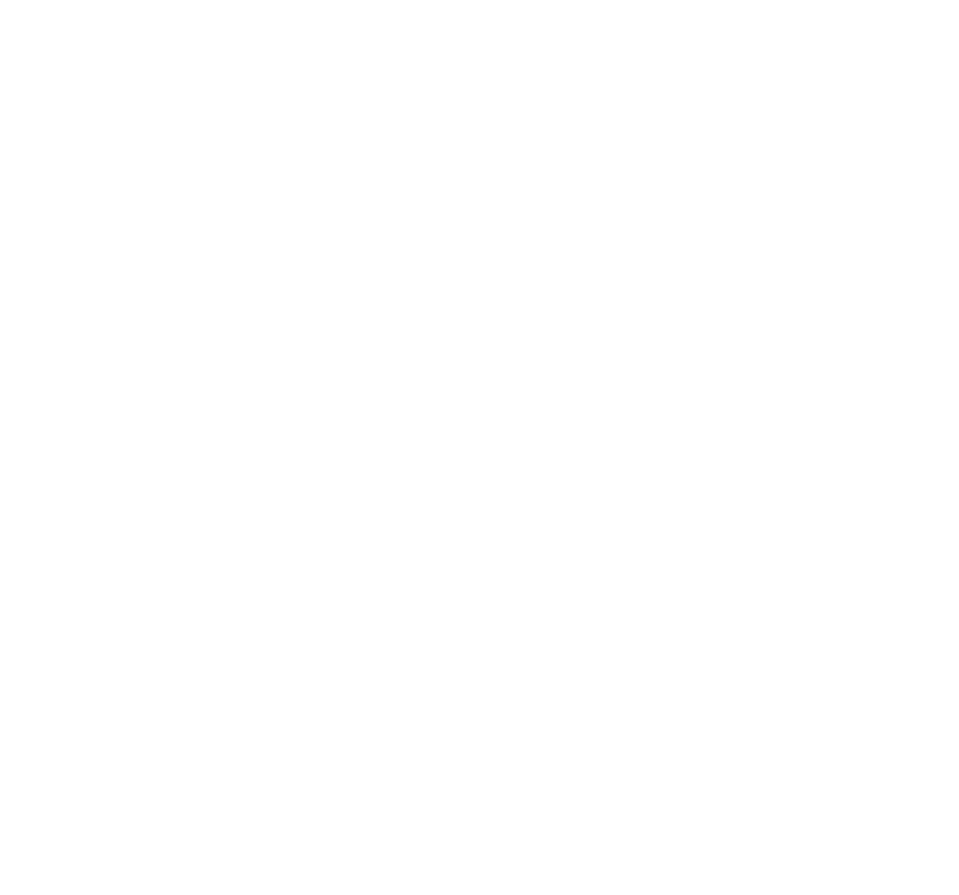
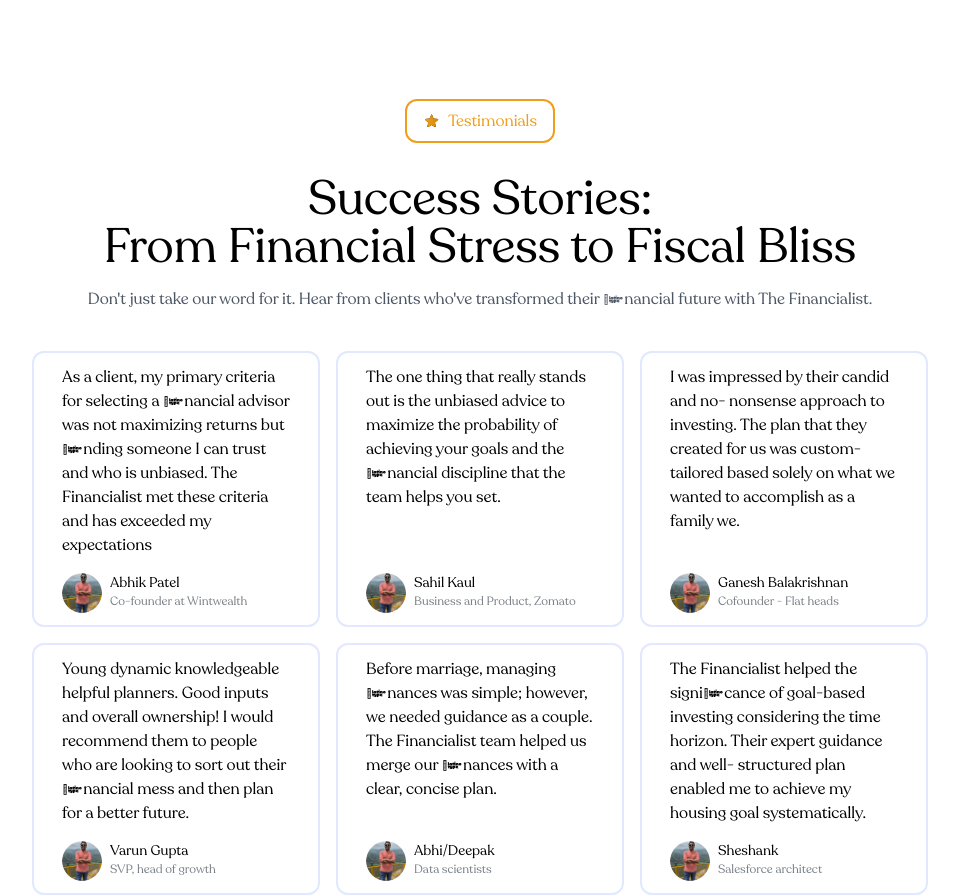
Before and after one commit to Sri1729/FE_Assignment, a Next.js app: page / in a window 1280 px wide. Shown: the part 1981-2876 px from the top of the page, without its empty margins (160-1119 px from the left). Before the commit the page ends 1984 px from the top, so only its background shows below. Built offline with nearby package versions, Linux system fonts and the light colour scheme.

Commit message:
chore: testimonials info

```diff
--- a/src/app/page.tsx
+++ b/src/app/page.tsx
@@ -1,4 +1,4 @@
-import { Clients, Header, Intro, Services } from "@/components";
+import { Clients, Header, Intro, Services, Testimonials } from "@/components";
 
 export default function Home() {
   return (
@@ -8,6 +8,7 @@ export default function Home() {
       <Clients />
 
       <Services />
+      <Testimonials />
     </div>
   );
 }
--- /dev/null
+++ b/src/components/Testimonials/Reviews.tsx
@@ -0,0 +1,80 @@
+import React from "react";
+import { ImageComponet } from "../Image";
+
+const reviewsArray = [
+  {
+    image: "person1.png",
+    job: "Co-founder at Wintwealth",
+    name: "Abhik Patel",
+    text: "As a client, my primary criteria for selecting a financial advisor was not maximizing returns but finding someone I can trust and who is unbiased. The Financialist met these criteria and has exceeded my expectations",
+  },
+  {
+    image: "person1.png",
+    job: "Business and Product, Zomato",
+    name: "Sahil Kaul",
+    text: "The one thing that really stands out is the unbiased advice to maximize the probability of achieving your goals and the financial discipline that the team helps you set.",
+  },
+  {
+    image: "person1.png",
+    job: "Cofounder - Flat heads",
+    name: "Ganesh Balakrishnan",
+    text: "I was impressed by their candid and no- nonsense approach to investing. The plan that they created for us was custom- tailored based solely on what we wanted to accomplish as a family we.",
+  },
+  {
+    image: "person1.png",
+    job: "SVP, head of growth",
+    name: "Varun Gupta",
+    text: "Young dynamic knowledgeable helpful planners. Good inputs and overall ownership! I would recommend them to people who are looking to sort out their financial mess and then plan for a better future.",
+  },
+  {
+    image: "person1.png",
+    job: "Data scientists",
+    name: "Abhi/Deepak",
+    text: "Before marriage, managing finances was simple; however, we needed guidance as a couple. The Financialist team helped us merge our finances with a clear, concise plan.",
+  },
+  {
+    image: "person1.png",
+    job: "Salesforce architect",
+    name: "Sheshank",
+    text: "The Financialist helped the significance of goal-based investing considering the time horizon. Their expert guidance and well- structured plan enabled me to achieve my housing goal systematically.",
+  },
+];
+
+export const Reviews = () => {
+  return (
+    <div className="mx-48 mt-10 grid grid-cols-1 sm:grid-cols-2 md:grid-cols-3 gap-4">
+      {reviewsArray.map((item) => (
+        <ReviewCard
+          image={item.image}
+          job={item.job}
+          name={item.name}
+          text={item.text}
+        />
+      ))}
+    </div>
+  );
+};
+
+interface ReviewCardProps {
+  text: string;
+  image: string;
+  name: string;
+  job: string;
+}
+
+const ReviewCard = ({ image, job, name, text }: ReviewCardProps) => {
+  return (
+    <div className="flex flex-col border-2 rounded-xl border-[#E1E8FF] px-7 py-3">
+      <p className="text-base flex flex-1">{text}</p>
+
+      <div className="flex flex-row mt-4">
+        <ImageComponet fileName={image} className="rounded-full h-10 w-10" />
+
+        <div className="flex flex-col ml-2">
+          <p className="text-sm">{name}</p>
+          <p className="text-xs text-[#7B8088]">{job}</p>
+        </div>
+      </div>
+    </div>
+  );
+};
--- /dev/null
+++ b/src/components/Testimonials/index.tsx
@@ -0,0 +1,28 @@
+import React from "react";
+import { ImageComponet } from "../Image";
+import { Reviews } from "./Reviews";
+
+export const Testimonials = () => {
+  return (
+    <div className="flex flex-col flex-1 align-center justify-center items-center mt-24">
+      <div className="flex border-2 rounded-xl px-4 py-2 border-gold align-center justify-center">
+        <ImageComponet fileName="star.svg" />
+        <p className="pl-2 text-gold">Testimonials</p>
+      </div>
+
+      <p className="text-5xl mt-8 mx-96 text-center text-semibold">
+        Success Stories:
+      </p>
+      <p className="text-5xl mx-48 text-center text-semibold">
+        From Financial Stress to Fiscal Bliss
+      </p>
+
+      <p className="text-base font-medium text-grey mx-48 mt-4 text-center">
+        Don't just take our word for it. Hear from clients who've transformed
+        their financial future with The Financialist.
+      </p>
+
+      <Reviews />
+    </div>
+  );
+};
--- a/src/components/index.ts
+++ b/src/components/index.ts
@@ -4,3 +4,4 @@ export * from "./Intro";
 export * from "./Clients";
 
 export * from "./Services";
+export * from "./Testimonials";
```
Also changed, not shown: public/assets/images/person1.png (added), public/assets/images/star.svg (added).
